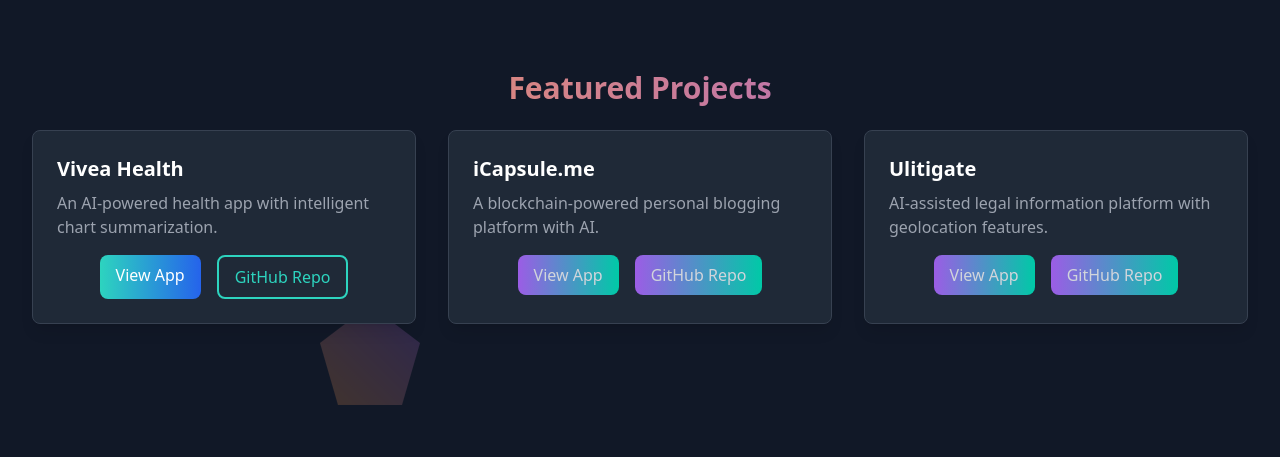
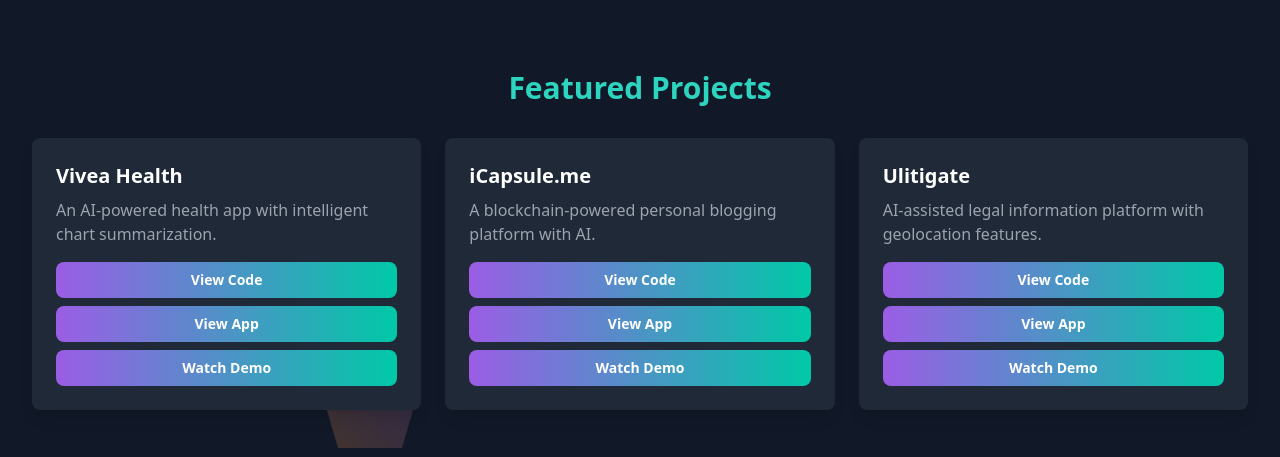
Before and after one commit to KatrinaFinney/portfolio-2025, a Next.js app: page / in a window 1280 px wide. Shown: the part 1186-1643 px from the top of the page. Built offline with nearby package versions, Linux system fonts and the light colour scheme; no server answers.

Commit message:
updated project cards

```diff
--- a/src/components/FeaturedProjects.tsx
+++ b/src/components/FeaturedProjects.tsx
@@ -5,28 +5,28 @@ import { motion } from "framer-motion";
 interface Project {
   title: string;
   description: string;
-  link?: string; // GitHub repo (optional)
-  liveDemo?: string; // Live demo link (optional)
+  githubLink?: string;
+  liveLink?: string;
+  demoLink?: string;
 }
 
 const projects: Project[] = [
   {
     title: "Vivea Health",
     description: "An AI-powered health app with intelligent chart summarization.",
-    link: "https://github.com/katrinafinney/vivea-health",
-    liveDemo: "https://viveahealth.co",
+    githubLink: "https://github.com/katrinafinney/vivea-health",
+    demoLink: "https://www.canva.com/design/DAGfoKQZLs0/c1KAMUoGS37oX8dfcpjYjA/watch?utm_content=DAGfoKQZLs0&utm_campaign=designshare&utm_medium=link2&utm_source=uniquelinks&utlId=hb80e19fb0f",
   },
   {
     title: "iCapsule.me",
     description: "A blockchain-powered personal blogging platform with AI.",
-    link: "", // No GitHub yet
-    liveDemo: "",
+    githubLink: "",
+    liveLink: "",
   },
   {
     title: "Ulitigate",
     description: "AI-assisted legal information platform with geolocation features.",
-    link: "",
-    liveDemo: "", // No live demo yet
+    githubLink: "",
   },
 ];
 
@@ -34,75 +34,60 @@ export default function FeaturedProjects() {
   const [modalOpen, setModalOpen] = useState(false);
   const [modalMessage, setModalMessage] = useState("");
 
-  const handleComingSoon = (message: string) => {
+  const handleButtonClick = (link: string | undefined, message: string) => {
+    if (link) {
+      window.open(link, "_blank", "noopener noreferrer");
+    } else {
       setModalMessage(message);
       setModalOpen(true);
+    }
   };
 
   return (
     <div className="px-8 py-12">
-      <h2 className="text-3xl gradient-text text-center mb-6">Featured Projects</h2>
-      <div className="grid md:grid-cols-2 lg:grid-cols-3 gap-8">
+      <h2 className="text-3xl font-bold text-teal-400 text-center">Featured Projects</h2>
+      <div className="mt-8 grid md:grid-cols-2 lg:grid-cols-3 gap-6">
         {projects.map((project, index) => (
           <motion.div
             key={index}
-            className="bg-gray-800 p-6 rounded-lg shadow-lg border border-gray-700 hover:scale-105 transform transition-all duration-300"
+            className="bg-gray-800 p-6 rounded-lg shadow-lg hover:scale-105 transition transform duration-300"
             whileHover={{ scale: 1.05 }}
           >
             <h3 className="text-xl font-semibold text-white">{project.title}</h3>
             <p className="mt-2 text-gray-400">{project.description}</p>
 
-            {/* Buttons Container */}
-            <div className="mt-4 flex justify-center space-x-4">
-              {project.liveDemo ? (
-                <a
-                  href={project.liveDemo}
-                  target="_blank"
-                  rel="noopener noreferrer"
-                  className="px-4 py-2 bg-gradient-to-r from-teal-400 to-blue-600 text-white rounded-lg hover:scale-105 transition-all duration-300"
+            <div className="mt-4 flex flex-col space-y-2">
+              <button
+                onClick={() => handleButtonClick(project.githubLink, "GitHub repository coming soon!")}
+                className="px-4 py-2 bg-blue-600 text-white text-sm font-semibold rounded-lg hover:bg-blue-700 transition"
               >
-                  View App
-                </a>
-              ) : (
+                View Code
+              </button>
               <button
-                  onClick={() => handleComingSoon("Live demo coming soon!")}
-                  className="px-4 py-2 bg-gray-700 text-gray-300 rounded-lg cursor-pointer hover:bg-gray-600 transition-all duration-300"
+                onClick={() => handleButtonClick(project.liveLink, "This app is currently in development!")}
+                className="px-4 py-2 bg-green-500 text-white text-sm font-semibold rounded-lg hover:bg-green-600 transition"
               >
                 View App
               </button>
-              )}
-
-              {project.link ? (
-                <a
-                  href={project.link}
-                  target="_blank"
-                  rel="noopener noreferrer"
-                  className="px-4 py-2 border-2 border-teal-400 text-teal-400 rounded-lg hover:bg-teal-400 hover:text-gray-900 transition-all duration-300"
+              <button
+                onClick={() => handleButtonClick(project.demoLink, "A demo video will be available soon!")}
+                className="px-4 py-2 bg-purple-500 text-white text-sm font-semibold rounded-lg hover:bg-purple-600 transition"
               >
-                  GitHub Repo
-                </a>
-              ) : (
-                <button
-                  onClick={() => handleComingSoon("GitHub repository coming soon!")}
-                  className="px-4 py-2 bg-gray-700 text-gray-300 rounded-lg cursor-pointer hover:bg-gray-600 transition-all duration-300"
-                >
-                  GitHub Repo
+                Watch Demo
               </button>
-              )}
             </div>
           </motion.div>
         ))}
       </div>
 
-      {/* Modal */}
+      {/* Modal for "Coming Soon" */}
       {modalOpen && (
-        <div className="fixed inset-0 flex items-center justify-center bg-black bg-opacity-60">
-          <div className="bg-gray-800 text-white p-6 rounded-lg shadow-lg w-96">
-            <h3 className="text-xl font-semibold mb-4">Coming Soon</h3>
-            <p>{modalMessage}</p>
+        <div className="fixed inset-0 flex items-center justify-center bg-black bg-opacity-50">
+          <div className="bg-gray-900 p-6 rounded-lg shadow-lg text-center">
+            <p className="text-white text-lg">{modalMessage}</p>
             <button
               onClick={() => setModalOpen(false)}
-              className="mt-4 px-4 py-2 bg-teal-500 text-white rounded-lg hover:bg-teal-600 transition-all duration-300"
+              className="mt-4 px-6 py-2 bg-red-500 text-white rounded-lg hover:bg-red-600 transition"
             >
               Close
             </button>
```
Lines whose indentation alone changed are shown as unchanged.
